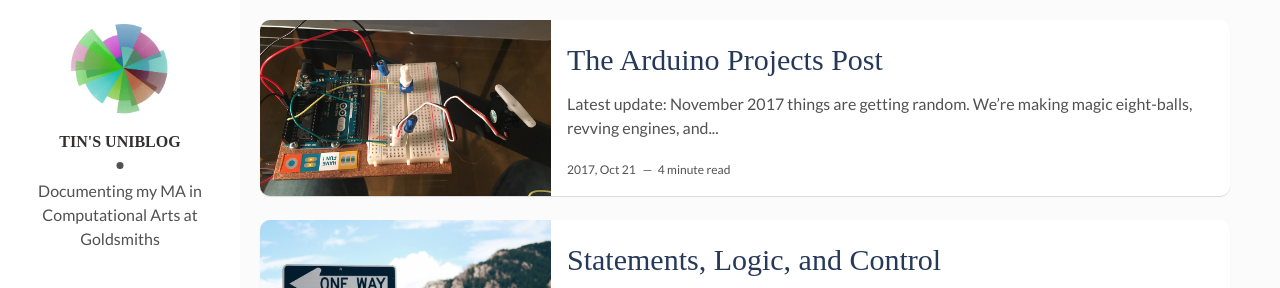
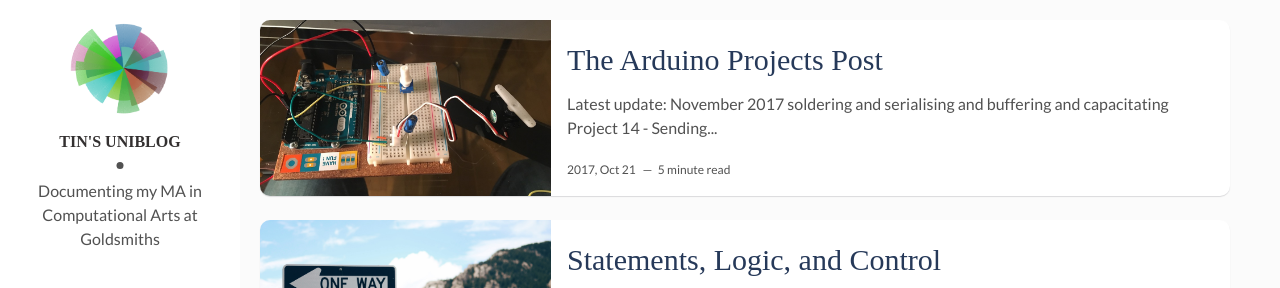
Before and after one commit to tingeber/uniblog, a Jekyll site: the page built from index.html, in a window 1280 px wide. Shown: the top 288 px of the page. Built offline with Jekyll 4.4.1, drawn with Linux system fonts in a browser that asks for light colours; some web fonts are replaced; the list of posts is cut into pages by our own code; some of the changed lines change nothing that is shown.

Commit message:
updated soldering post

```diff
--- a/_posts/2017-10-19-arduino-projects.md
+++ b/_posts/2017-10-19-arduino-projects.md
@@ -9,9 +9,63 @@
   - Arduino
 ---
 
-**Latest update: November 2017** things are getting random. We're making magic eight-balls, revving engines, and making super secret lock boxes that you can only open if you erm knock three times.
+**Latest update: November 2017** soldering and serialising and buffering and capacitating
 
 ------------------------------
+
+# Project 14 - Sending serial input to a Processing sketch
+
+How to create input controllers that other apps can read. The pot meter sends serial data to the comp, Processing receives the data in its buffer, and assigns color values to the background of an image based on the value.
+
+<video height="500" controls>
+  <source src="{{ site.baseurl }}/assets/video/logoFiddle.mp4" type="video/mp4">
+</video>
+
+# Project 13 - Capacitive Sensor
+
+Using my body to close the circuit and tell the LED to turn on. So basically Tesla.
+
+<video height="500" controls>
+  <source src="{{ site.baseurl }}/assets/video/touchFeel.mp4" type="video/mp4">
+</video>
+
+# My First Soldering Project, aka "Grandpa Would Be Proud"
+
+For this assignment I was meant to recreate one of the earlier projects — but soldering the circuits on a tiny stripboard. I chose the heat sensor project, mostly because it used cheap components that I wouldn't mind frying in case soldering is my nemesis (spoiler: it's not and it's so. much. fun).
+
+## Step one: Schematics
+
+I wanted to have a design that looks as clean as possible, even if it meant a more complicated circuit. Well, I definitely made more work for myself than I needed to. But hey. I'm here to learn soldering, and it's all about practice.
+
+
+![]({{ site.baseurl }}/assets/img/heatsensor_bb.png)
+
+![]({{ site.baseurl }}/assets/img/heatsensor_schem.png)
+
+[Fritzing](http://fritzing.org/) to the rescue - as buggy and confusing as Fritzing is, an app that helps you visually try out combinations was a boon.
+
+## Step two: Soldering
+
+SO. MUCH. FUN. I spent about two hours on this, between getting the hang of soldering, finding the best position, hacking my schematics on the fly (cause when theory hits the real world, something inevitably breaks).
+
+![]({{ site.baseurl }}/assets/img/stripboard-front.jpg)
+
+![]({{ site.baseurl }}/assets/img/stripboard-back.jpg)
+
+## Step three: Placing on the board
+
+ I designed the strip board to fit directly on the Arduino, cause who wants loose wires all over the place.
+
+![ ]({{ site.baseurl }}/assets/img/stripboard-mounted.jpg)
+
+## Step four: Testing
+
+It worked on first try which was obviously beginners' luck. the trickiest part was - again - testing the board out with a heat source. Only this time I had the opposite problem: a heat source was readily available (a glorious heat gun), but was much more powerful than I thought. I spent about five minutes waiting for the board to cool off after I heated it to 60C in two seconds.
+
+<video height="500" controls>
+  <source src="{{ site.baseurl }}/assets/video/stripboardHeatSensor.mp4" type="video/mp4">
+</video>
+
 
 # Project 12 - The Knock Lock Box
 
```
Also changed, not shown: assets/img/heatsensor_bb.png (added), assets/img/heatsensor_schem.png (added), assets/img/stripboard-back.jpg (added), assets/img/stripboard-front.jpg (added), assets/img/stripboard-mounted.jpg (added), 3 other files.
